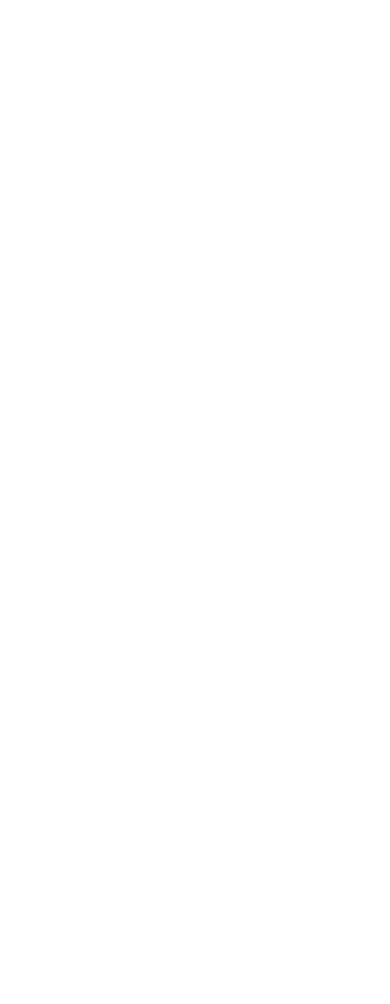
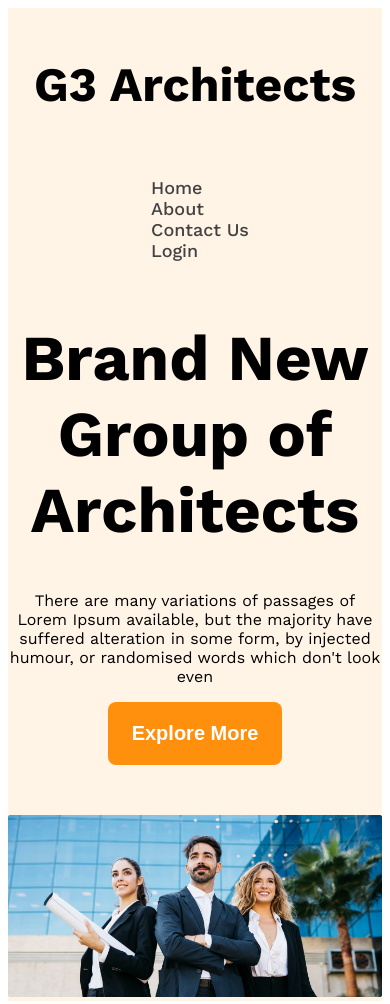
Before and after one commit to NazmulBadhan/g3-architects-website, a plain HTML site: page index.html in a window 390 px wide. Before the commit the page ends 844 px from the top, so only its background shows below. Drawn offline with nearby package versions, Linux system fonts and the light colour scheme.

Commit message:
added the header part and made it responsive

```diff
--- a/index.html
+++ b/index.html
@@ -1,12 +1,47 @@
 <!DOCTYPE html>
 <html lang="en">
-<head>
-    <meta charset="UTF-8">
-    <meta name="viewport" content="width=device-width, initial-scale=1.0">
+  <head>
+    <meta charset="UTF-8" />
+    <meta name="viewport" content="width=device-width, initial-scale=1.0" />
     <title>G3 Architects</title>
-    <link rel="stylesheet" href="styles/architects.css">
-</head>
-<body>
+    <link rel="stylesheet" href="styles/architects.css" />
+  </head>
+  <body class="work-sans-font">
+    <header class="bg-light">
+      <nav class="navbar display-flex">
+        <h3 class="brand">G3 Architects</h3>
+        <ul class="nav-links display-flex">
+          <!-- li.nav-item*4>a.nav-link -->
+          <li class="nav-item">
+            <a href="" class="nav-link text-gray">Home</a>
+          </li>
+          <li class="nav-item">
+            <a href="" class="nav-link text-gray">About</a>
+          </li>
+          <li class="nav-item">
+            <a href="" class="nav-link text-gray">Contact Us</a>
+          </li>
+          <li class="nav-item">
+            <a href="" class="nav-link text-gray">Login</a>
+          </li>
+        </ul>
+      </nav>
+      <div class="banner">
+        <div class="banner-content">
+          <h1 class="banner-title">Brand New Group of Architects</h1>
+          <p>
+            There are many variations of passages of Lorem Ipsum available, but
+            the majority have suffered alteration in some form, by injected
+            humour, or randomised words which don't look even
+          </p>
+          <button class="btn-primary">Explore More</button>
+        </div>
+        <img class="banner-image" src="images/banner.png" alt="" />
+      </div>
+    </header>
 
-</body>
+    <main></main>
+
+    <footer></footer>
+  </body>
 </html>
--- a/styles/architects.css
+++ b/styles/architects.css
@@ -0,0 +1,97 @@
+@import url('https://fonts.googleapis.com/css2?family=Work+Sans:ital,wght@0,100..900;1,100..900&display=swap');
+
+.work-sans-font {
+  font-family: "Work Sans", sans-serif;
+  font-optical-sizing: auto;
+  font-weight: 400;
+  font-style: normal;
+}
+
+/* Shared styles */
+.display-flex{
+        display: flex;
+}
+
+.bg-light{
+    background-color: rgba(255, 144, 14, 0.1);
+}
+
+.btn-primary{
+    background-color: #FF900E;
+    color: white;
+    font-weight: 600;
+    font-size: 1.25rem;
+    padding: 20px 24px;
+    border-radius: 8px;
+    border: none;
+}
+
+/* dark 01 */
+
+
+/* dark 02 */
+.text-gray{
+    color: #424242;
+}
+
+/* dark 03 */
+.text-lightgray{
+    color: #727272;
+}
+
+
+
+
+/* header styles */
+
+/* Nav related styles */
+.navbar{
+    justify-content: space-between;
+    align-items: center;
+}
+
+.brand{
+    font-weight: 700;
+    font-size: 3rem;
+}
+
+.nav-item{
+        list-style: none;
+        margin-right: 30px;
+}
+
+.nav-link{
+    text-decoration: none;
+    font-weight: 500;
+    font-size: 18px;
+}
+
+.navbar, .banner{
+    max-width: 1440px;
+    margin: 0 auto;
+}
+
+/* banner related styles */
+.banner-content{
+    max-width: 860px;
+    margin: 0 auto;
+    text-align: center;
+    margin-bottom: 50px;
+}
+
+.banner-title{
+    font-weight: 700;
+    font-size: 4rem;
+}
+
+.banner-image{
+    width: 100%;
+}
+
+
+/* responsive media query */
+@media screen and (max-width: 576px) {
+    .navbar, .nav-links{
+        flex-direction: column;
+    }
+}
```
